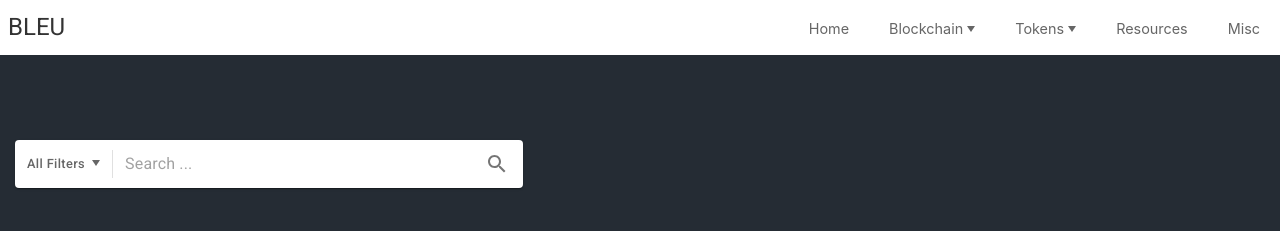
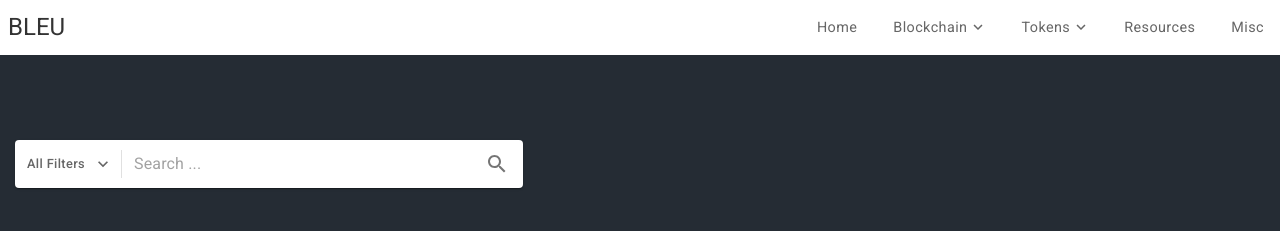
Before and after one commit to noir-protocol/clairvoyance, a React (Create React App) app in the folder bleu-app/: page / in a window 1280 px wide. Shown: the top 231 px of the page. Built offline with nearby package versions, Linux system fonts and the light colour scheme; no server answers.

Commit message:
Update Header

```diff
--- a/bleu-app/src/components/Header.tsx
+++ b/bleu-app/src/components/Header.tsx
@@ -1,11 +1,14 @@
 import React from 'react';
+import {atom, useRecoilState} from 'recoil';
 import Box from '@mui/material/Box';
+import Button from '@mui/material/Button';
 import Container from '@mui/material/Container';
 import Typography from '@mui/material/Typography';
 import Link from '@mui/material/Link';
 import Popover from '@mui/material/Popover';
 import Divider from '@mui/material/Divider';
 import IconButton from '@mui/material/IconButton';
+import KeyboardArrowDownIcon from '@mui/icons-material/KeyboardArrowDown';
 import MenuIcon from '@mui/icons-material/Menu';
 
 const root = {
@@ -30,14 +33,17 @@ const body = {
   paddingLeft: '8px',
 };
 
-const menuButton = {
-  color: '#333',
-  padding: '8px 20px 8px 20px',
+const menuButton: Readonly<any> = {
+  color: '#666',
+  textTransform: 'none',
+  fontWeight: 'normal',
+  padding: '8px 16px 8px 20px',
+  fontSize: '0.9rem',
 };
 
-const menuButtonText: Readonly<any> = {
-  color: '#666',
-  fontSize: '0.9rem',
+const menuButtonActive = {
+  ...menuButton,
+  color: '#0077ce',
 };
 
 const menu = {
@@ -71,21 +77,16 @@ const dummy = (): {x:number, y:number, width:number, height:number} => {
   };
 };
 
-export const DownwardTriangle = () => {
-  return (
-    <svg version="1.1" xmlns="http://www.w3.org/2000/svg" xmlnsXlink="http://www.w3.org/1999/xlink" width="8" height="8">
-      <polygon points="0,0 8,0 4,6" style={{fill: '#666'}} />
-    </svg>
-  );
-};
-
 export default function Header() {
-  const [menuCtx, setMenuCtx] = React.useState({
-    active: '',
-    anchorEl: null,
-    onMenu: false,
-    boundary: dummy(),
-  });
+  const [menuCtx, setMenuCtx] = useRecoilState(atom({
+    key: 'menuContext',
+    default: {
+      active: '',
+      anchorEl: null,
+      onMenu: false,
+      boundary: dummy(),
+    }
+  }));
   const openBlockchainMenu = (event: any) => {
     setMenuCtx({
       ...menuCtx,
@@ -140,12 +141,12 @@ export default function Header() {
     <Box sx={root}>
       <Container maxWidth={false} disableGutters={true} sx={main}>
         <Box sx={body}>
-          <Typography variant='h5'>
-            BLEU
+          <Typography variant='h5' sx={{userSelect: 'none'}}>
+            <Link href='/' color='inherit' underline='none'>BLEU</Link>
           </Typography>
           <Box sx={{display:{xs:'none',sm:'none',md:'flex'}}}>
-            <Box sx={menuButton}><Link href='/' underline='none' sx={menuButtonText}>Home</Link></Box>
-            <Box sx={menuButton} onMouseOver={openBlockchainMenu}><Link href='#' underline='none' sx={menuButtonText}>Blockchain <DownwardTriangle /></Link></Box>
+            <Button sx={menuButton} href='/'>Home</Button>
+            <Button sx={menuCtx.active ==='blockchain' ? menuButtonActive : menuButton} size='small' href='#' onMouseOver={openBlockchainMenu} endIcon={<KeyboardArrowDownIcon sx={{marginLeft: '-6px'}} />}>Blockchain</Button>
             <Popover sx={{cursor: 'pointer'}} open={menuCtx.active === 'blockchain'} anchorEl={menuCtx.anchorEl} onMouseMove={outMenu} onClose={closeMenu} anchorOrigin={{
               vertical: 'bottom',
               horizontal: 'left',
@@ -169,7 +170,7 @@ export default function Header() {
                 </Link>
               </Box>
             </Popover>
-            <Box sx={menuButton} onMouseOver={openTokensMenu}><Link href='#' underline='none' sx={menuButtonText}>Tokens <DownwardTriangle /></Link></Box>
+            <Button sx={menuCtx.active === 'tokens' ? menuButtonActive : menuButton} size='small' href='#' onMouseOver={openTokensMenu} endIcon={<KeyboardArrowDownIcon sx={{marginLeft: '-6px'}} />}>Tokens</Button>
             <Popover sx={{cursor: 'pointer'}} open={menuCtx.active === 'tokens'} anchorEl={menuCtx.anchorEl} onMouseMove={outMenu} onClose={closeMenu} anchorOrigin={{
               vertical: 'bottom',
               horizontal: 'left',
@@ -192,8 +193,8 @@ export default function Header() {
                 </Link>
               </Box>
             </Popover>
-            <Box sx={menuButton}><Link href='#' underline='none' sx={menuButtonText}>Resources</Link></Box>
-            <Box sx={menuButton}><Link href='#' underline='none' sx={menuButtonText}>Misc</Link></Box>
+            <Button sx={menuButton} href='#'>Resources</Button>
+            <Button sx={menuButton} href='#'>Misc</Button>
           </Box>
           <IconButton edge='start' color='inherit' aria-label='menu' sx={{display:{sm:'block', md:'none'}}}>
             <MenuIcon />
--- a/bleu-app/src/pages/MainPage/MainPage.tsx
+++ b/bleu-app/src/pages/MainPage/MainPage.tsx
@@ -7,11 +7,11 @@ import Overview from './components/Overview';
 
 import Paper from '@mui/material/Paper';
 import Button from '@mui/material/Button';
+import Divider from '@mui/material/Divider';
 import IconButton from '@mui/material/IconButton';
 import InputBase from '@mui/material/InputBase';
+import KeyboardArrowDownIcon from '@mui/icons-material/KeyboardArrowDown';
 import SearchIcon from '@mui/icons-material/Search';
-import Divider from '@mui/material/Divider';
-import {DownwardTriangle} from "../../components/Header";
 
 const root: Readonly<any> = {
   display: 'flex',
@@ -54,7 +54,7 @@ function CustomizedInputBase() {
       component="form"
       sx={{ p: '2px 4px', display: 'flex', alignItems: 'center', width: '100%', maxWidth: 500, marginLeft: '15px', marginRight: '15px' }}
     >
-      <Button sx={{textTransform: 'none', fontSize: '0.8rem', color: '#666'}}>All Filters&#160;&#160;<DownwardTriangle /></Button>
+      <Button sx={{textTransform: 'none', fontSize: '0.8rem', color: '#666'}} endIcon={<KeyboardArrowDownIcon />}>All Filters</Button>
       <Divider sx={{ height: 28, m: 0.5 }} orientation="vertical" />
       <InputBase
         sx={{ ml: 1, flex: 1 }}
```
